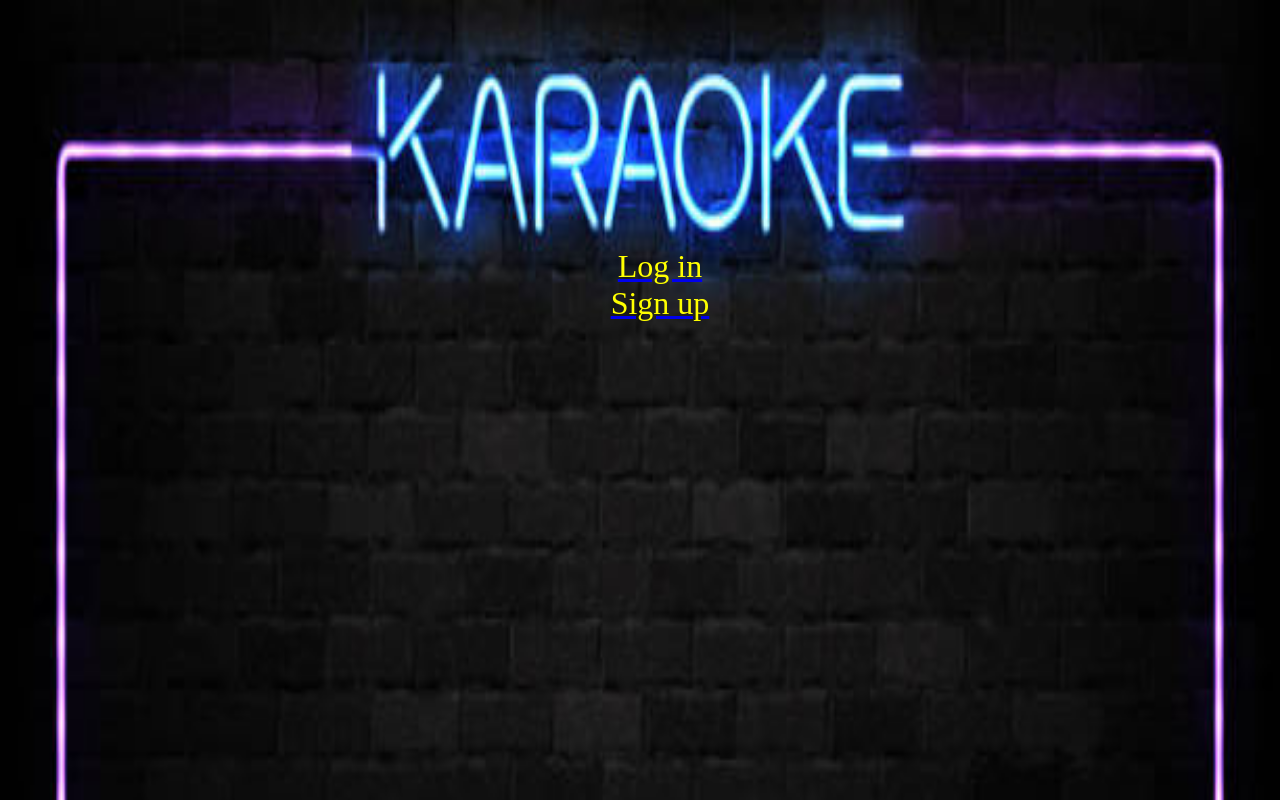
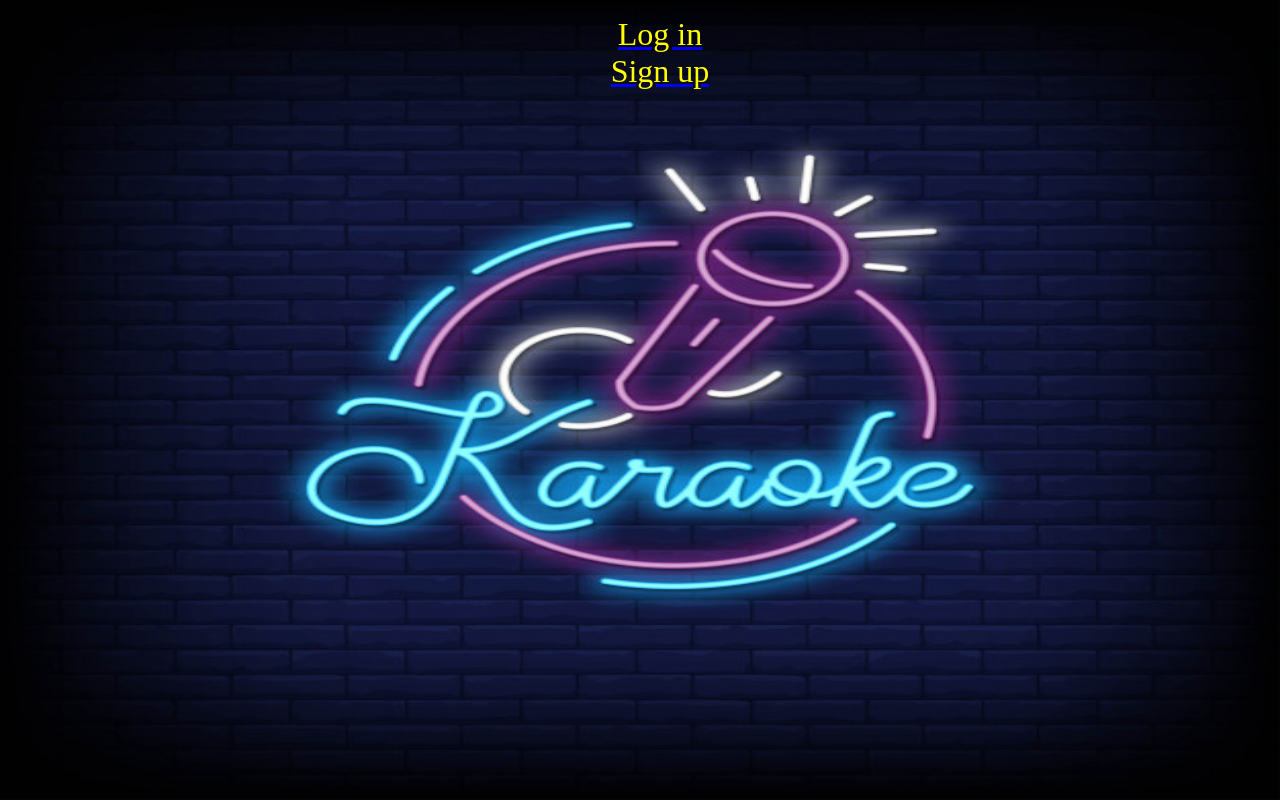
Before and after one commit to jumpybuns/karaoke-roulette-fe, a React (Create React App) app: page / in a window 1280 px wide. Shown: the top 800 px of the page. Built offline with nearby package versions, Linux system fonts and the light colour scheme.

Commit message:
background

```diff
--- a/src/App.css
+++ b/src/App.css
@@ -1,9 +1,10 @@
 body {
   text-align: center;
-  background-image: url("./kar.jpg");
+  background-image: url("./karmic2.jpg");
   background-repeat: no-repeat;
+  background-attachment: fixed;
   background-size: 100% 100%;
-  height: 950px;
+  height: 1350px;
 }
 .home {
   text-align: center;
@@ -32,7 +33,7 @@ h2 {
 .log {
   display: flex;
   justify-content: center;
-  margin-top: 20%;
+
   text-align: center;
   color: yellow;
   font-size: 2em;
```
Also changed, not shown: src/karmic.jpg (added), src/karmic2.jpg (added).
